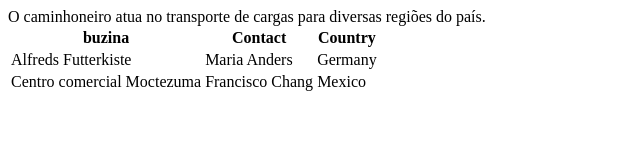
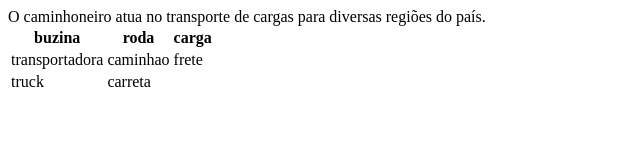
Before and after one commit to leticialangroque/leticialangroque.github.io, a plain HTML site: page index.html in a window 1280 px wide. Shown: the whole page, without its empty margins (0-640 px from the left). Drawn offline with Linux system fonts and the light colour scheme.

Commit message:
Add files via upload

```diff
--- a/index.html
+++ b/index.html
@@ -11,17 +11,16 @@
 </html><table>
     <tr>
       <th>buzina</th>
-      <th>Contact</th>
-      <th>Country</th>
+      <th>roda</th>
+      <th>carga</th>
     </tr>
     <tr>
-      <td>Alfreds Futterkiste</td>
-      <td>Maria Anders</td>
-      <td>Germany</td>
+      <td>transportadora</td>
+      <td>caminhao</td>
+      <td>frete</td>
     </tr>
     <tr>
-      <td>Centro comercial Moctezuma</td>
-      <td>Francisco Chang</td>
-      <td>Mexico</td>
+      <td>truck</td>
+      <td>carreta</td>
     </tr>
   </table>
```
